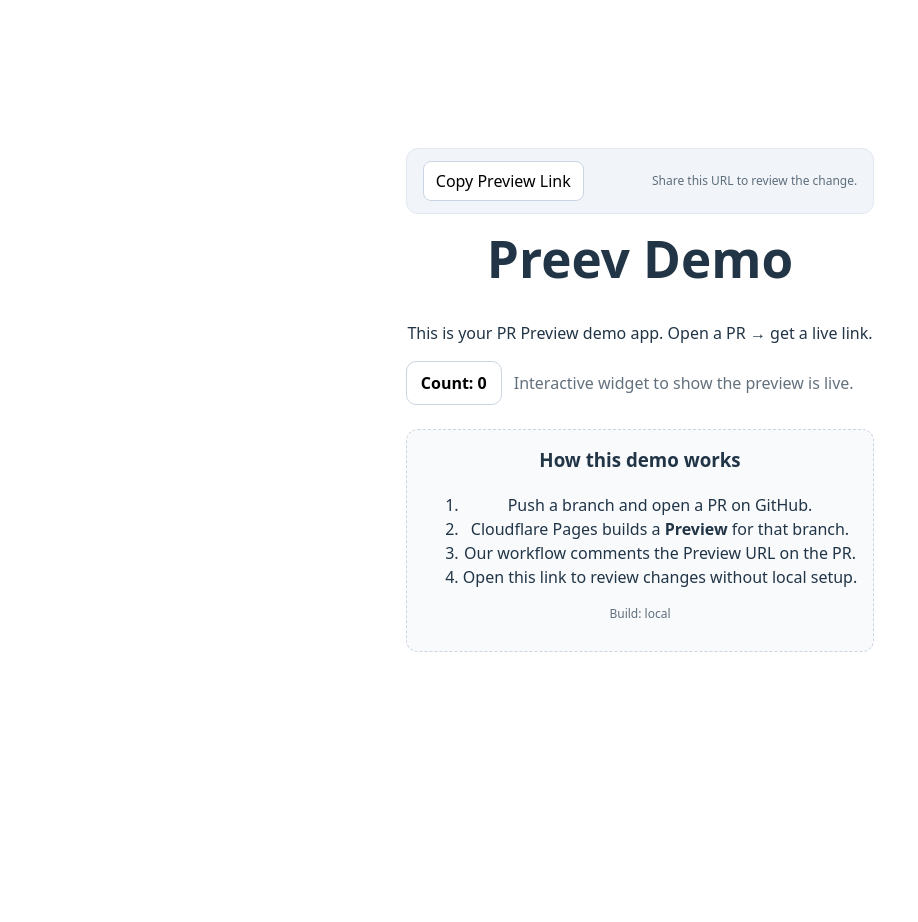
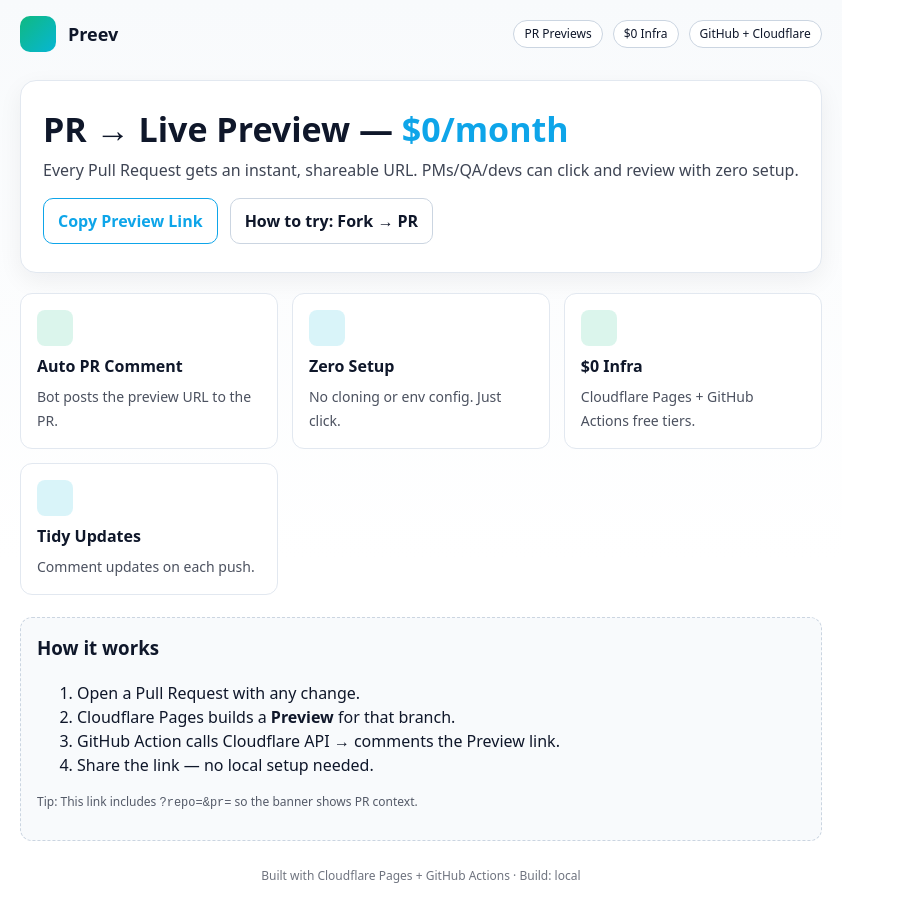
Before and after one commit to sai4464/preev-demo, a React (Vite) app: page / in a window 1280 px wide. Shown: the top 922 px of the page, without its empty margins (0-918 px from the left). Before the commit the page ends 800 px from the top, so only its background shows below. Built offline with nearby package versions, Linux system fonts and the light colour scheme.

Commit message:
ui: polished hero/feature/steps + preview CTA directly in App.tsx

```diff
--- a/src/App.tsx
+++ b/src/App.tsx
@@ -1,52 +1,178 @@
-import { useState } from 'react'
-import './App.css'
-import PreviewBanner from './components/PreviewBanner'
-import ShareBar from './components/ShareBar'
+import { useMemo } from "react";
 
-function App() {
-  const [count, setCount] = useState(0)
-  const buildInfo = import.meta.env.VITE_COMMIT ?? 'local'
+function getParam(name: string) {
+  if (typeof window === "undefined") return "";
+  const url = new URL(window.location.href);
+  return url.searchParams.get(name) || "";
+}
+
+function Pill({ children }: { children: React.ReactNode }) {
+  return (
+    <span style={{
+      display: "inline-block",
+      padding: "4px 10px",
+      borderRadius: 999,
+      border: "1px solid #cbd5e1",
+      background: "#ffffff",
+      fontSize: 12
+    }}>{children}</span>
+  );
+}
+
+export default function App() {
+  const repo = getParam("repo");           // "owner/repo" if present
+  const pr = getParam("pr");               // PR number if present
+  const preview = Boolean(pr);
+  const prUrl = useMemo(() => (repo && pr) ? `https://github.com/${repo}/pull/${pr}` : "", [repo, pr]);
+  const buildInfo = import.meta.env.VITE_COMMIT ?? "local";
+
+  const copyLink = async () => {
+    try {
+      await navigator.clipboard.writeText(window.location.href);
+      alert("Preview link copied!");
+    } catch {
+      const ta = document.createElement("textarea");
+      ta.value = window.location.href;
+      document.body.appendChild(ta);
+      ta.select();
+      document.execCommand("copy");
+      document.body.removeChild(ta);
+      alert("Preview link copied!");
+    }
+  };
 
   return (
-    <div style={{ fontFamily: 'system-ui, sans-serif', padding: 24, maxWidth: 900, margin: "0 auto" }}>
-      <PreviewBanner />
-      <ShareBar />
+    <div style={{
+      minHeight: "100vh",
+      background: "linear-gradient(180deg, #f8fafc 0%, #ffffff 60%)",
+      color: "#0f172a"
+    }}>
+      {/* Top bar */}
+      <header style={{
+        maxWidth: 1100, margin: "0 auto", padding: "16px 20px",
+        display: "flex", alignItems: "center", gap: 12
+      }}>
+        <div style={{
+          width: 36, height: 36, borderRadius: 10,
+          background: "linear-gradient(135deg, #10b981, #06b6d4)"
+        }} />
+        <strong style={{ fontSize: 18 }}>Preev</strong>
+        <div style={{ marginLeft: "auto", display: "flex", gap: 10 }}>
+          <Pill>PR Previews</Pill>
+          <Pill>$0 Infra</Pill>
+          <Pill>GitHub + Cloudflare</Pill>
+        </div>
+      </header>
 
-      <h1 style={{ marginTop: 0 }}>Preev Demo</h1>
-      <p>This is your PR Preview demo app. Open a PR → get a live link.</p>
+      <main style={{ maxWidth: 1100, margin: "0 auto", padding: "12px 20px 48px" }}>
+        {/* Preview banner (only when ?pr= is present) */}
+        {preview && (
+          <div style={{
+            background: "#10b981",
+            color: "white",
+            padding: "12px 16px",
+            borderRadius: 12,
+            display: "flex",
+            alignItems: "center",
+            gap: 10,
+            marginBottom: 16
+          }}>
+            <span style={{ width: 10, height: 10, borderRadius: "50%", background: "white" }} />
+            <strong>Preview Build — PR #{pr}</strong>
+            {repo && (
+              <span style={{ opacity: 0.95 }}>
+                {" "}for <code style={{ background:"rgba(255,255,255,.2)", padding:"2px 6px", borderRadius:6 }}>{repo}</code>
+              </span>
+            )}
+            <span style={{ marginLeft: "auto", fontSize: 12, opacity: 0.9 }}>Build: {buildInfo}</span>
+          </div>
+        )}
 
-      <div style={{ display: "flex", gap: 12, alignItems: "center", marginTop: 8 }}>
-        <button onClick={() => setCount((c) => c + 1)} style={{
-          padding: "10px 14px",
-          borderRadius: 10,
-          border: "1px solid #cbd5e1",
+        {/* Hero */}
+        <section style={{
+          padding: "28px 22px",
+          borderRadius: 16,
+          border: "1px solid #e2e8f0",
           background: "white",
-          cursor: "pointer",
-          fontWeight: 600
+          boxShadow: "0 8px 24px rgba(15,23,42,0.06)",
+          marginBottom: 20
         }}>
-          Count: {count}
+          <h1 style={{ margin: 0, fontSize: 34, lineHeight: 1.2 }}>
+            PR → Live Preview — <span style={{ color: "#0ea5e9" }}>$0/month</span>
+          </h1>
+          <p style={{ marginTop: 8, fontSize: 16, opacity: 0.8 }}>
+            Every Pull Request gets an instant, shareable URL. PMs/QA/devs can click and review with zero setup.
+          </p>
+
+          <div style={{ display: "flex", gap: 12, flexWrap: "wrap", marginTop: 16 }}>
+            <button onClick={copyLink} style={{
+              padding: "10px 14px", borderRadius: 10, border: "1px solid #0ea5e9",
+              background: "white", color: "#0ea5e9", fontWeight: 600, cursor: "pointer"
+            }}>
+              Copy Preview Link
             </button>
-        <span style={{ opacity: 0.7 }}>Interactive widget to show the preview is live.</span>
+
+            {prUrl ? (
+              <a href={prUrl} target="_blank" rel="noreferrer" style={{
+                padding: "10px 14px", borderRadius: 10, border: "1px solid #0ea5e9",
+                background: "#0ea5e9", color: "white", textDecoration: "none", fontWeight: 600
+              }}>
+                Open PR #{pr}
+              </a>
+            ) : (
+              <a href="https://github.com" target="_blank" rel="noreferrer" style={{
+                padding: "10px 14px", borderRadius: 10, border: "1px solid #cbd5e1",
+                background: "white", color: "#0f172a", textDecoration: "none", fontWeight: 600
+              }}>
+                How to try: Fork → PR
+              </a>
+            )}
           </div>
+        </section>
 
+        {/* Feature grid */}
+        <section style={{ display: "grid", gridTemplateColumns: "repeat(auto-fit,minmax(220px,1fr))", gap: 14, marginTop: 14 }}>
+          {[
+            { title: "Auto PR Comment", desc: "Bot posts the preview URL to the PR." },
+            { title: "Zero Setup", desc: "No cloning or env config. Just click." },
+            { title: "$0 Infra", desc: "Cloudflare Pages + GitHub Actions free tiers." },
+            { title: "Tidy Updates", desc: "Comment updates on each push." }
+          ].map((f, i) => (
+            <div key={i} style={{
+              padding: 16, border: "1px solid #e2e8f0", borderRadius: 12, background: "white"
+            }}>
               <div style={{
-        marginTop: 24,
-        padding: 16,
-        border: "1px dashed #cbd5e1",
-        borderRadius: 12,
-        background: "#f8fafc"
+                width: 36, height: 36, borderRadius: 8,
+                background: i % 2 ? "#06b6d4" : "#10b981", opacity: 0.15, marginBottom: 8
+              }} />
+              <strong style={{ display: "block", marginBottom: 6 }}>{f.title}</strong>
+              <span style={{ opacity: 0.75, fontSize: 14 }}>{f.desc}</span>
+            </div>
+          ))}
+        </section>
+
+        {/* How it works */}
+        <section style={{
+          marginTop: 22, padding: 16, border: "1px dashed #cbd5e1",
+          borderRadius: 12, background: "#f8fafc"
         }}>
-        <h3 style={{ marginTop: 0 }}>How this demo works</h3>
-        <ol>
-          <li>Push a branch and open a PR on GitHub.</li>
+          <h3 style={{ marginTop: 0 }}>How it works</h3>
+          <ol style={{ marginTop: 8 }}>
+            <li>Open a Pull Request with any change.</li>
             <li>Cloudflare Pages builds a <strong>Preview</strong> for that branch.</li>
-          <li>Our workflow comments the Preview URL on the PR.</li>
-          <li>Open this link to review changes without local setup.</li>
+            <li>GitHub Action calls Cloudflare API → comments the Preview link.</li>
+            <li>Share the link — no local setup needed.</li>
           </ol>
-        <p style={{ opacity: 0.7, fontSize: 12 }}>Build: {buildInfo}</p>
+          <p style={{ opacity: 0.7, fontSize: 12, marginTop: 8 }}>
+            Tip: This link includes <code>?repo=&amp;pr=</code> so the banner shows PR context.
+          </p>
+        </section>
+
+        {/* Footer */}
+        <footer style={{ textAlign: "center", opacity: 0.6, fontSize: 12, marginTop: 26 }}>
+          Built with Cloudflare Pages + GitHub Actions · Build: {buildInfo}
+        </footer>
+      </main>
     </div>
-    </div>
-  )
+  );
 }
-
-export default App
```
Lines whose indentation alone changed are shown as unchanged.
